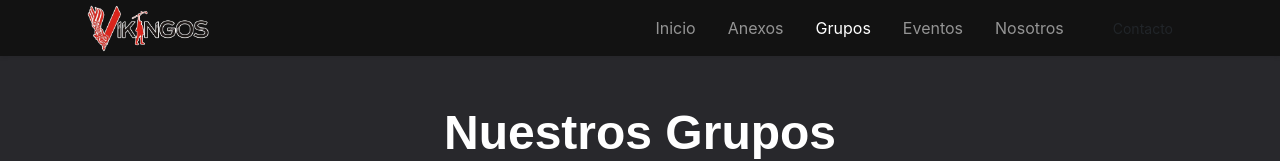
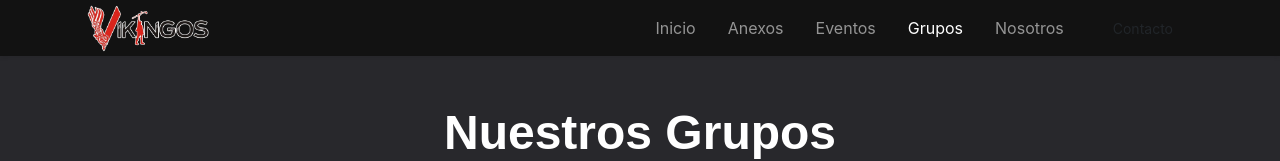
Before and after one commit to Admabaga/Vikingos-Colombia, a React (Vite) app: page /grupos in a window 1280 px wide. Shown: the top 161 px of the page. Built offline with nearby package versions, Linux system fonts and the light colour scheme.

Commit message:
Refactor Order of the navbar items.

```diff
--- a/src/Components/Navbar/Navbar.jsx
+++ b/src/Components/Navbar/Navbar.jsx
@@ -84,16 +84,17 @@ const CustomNavbar = () => {
                                             <motion.span variants={itemVariants}>Anexos</motion.span>
                                         </Nav.Link>
                                     </LinkContainer>
+                                    <LinkContainer to="/eventos" onClick={() => setExpanded(false)}>
+                                        <Nav.Link className="nav-item-animated">
+                                            <motion.span variants={itemVariants}>Eventos</motion.span>
+                                        </Nav.Link>
+                                    </LinkContainer>
                                     <LinkContainer to="/grupos" onClick={() => setExpanded(false)}>
                                         <Nav.Link className="nav-item-animated">
                                             <motion.span variants={itemVariants}>Grupos</motion.span>
                                         </Nav.Link>
                                     </LinkContainer>
-                                    <LinkContainer to="/eventos" onClick={() => setExpanded(false)}>
-                                        <Nav.Link className="nav-item-animated">
-                                            <motion.span variants={itemVariants}>Eventos</motion.span>
-                                        </Nav.Link>
-                                    </LinkContainer>
+
                                     <LinkContainer to="/nosotros" onClick={() => setExpanded(false)}>
                                         <Nav.Link className="nav-item-animated">
                                             <motion.span variants={itemVariants}>Nosotros</motion.span>
@@ -120,12 +121,13 @@ const CustomNavbar = () => {
                                 <LinkContainer to="/anexos">
                                     <Nav.Link className="me-3 fs-6 nav-item-animated">Anexos</Nav.Link>
                                 </LinkContainer>
+                                <LinkContainer to="/eventos">
+                                    <Nav.Link className="me-3 fs-6 nav-item-animated">Eventos</Nav.Link>
+                                </LinkContainer>
                                 <LinkContainer to="/grupos">
                                     <Nav.Link className="me-3 fs-6 nav-item-animated">Grupos</Nav.Link>
                                 </LinkContainer>
-                                <LinkContainer to="/eventos">
-                                    <Nav.Link className="me-3 fs-6 nav-item-animated">Eventos</Nav.Link>
-                                </LinkContainer>
+
                                 <LinkContainer to="/nosotros">
                                     <Nav.Link className="me-3 fs-6 nav-item-animated">Nosotros</Nav.Link>
                                 </LinkContainer>
```
